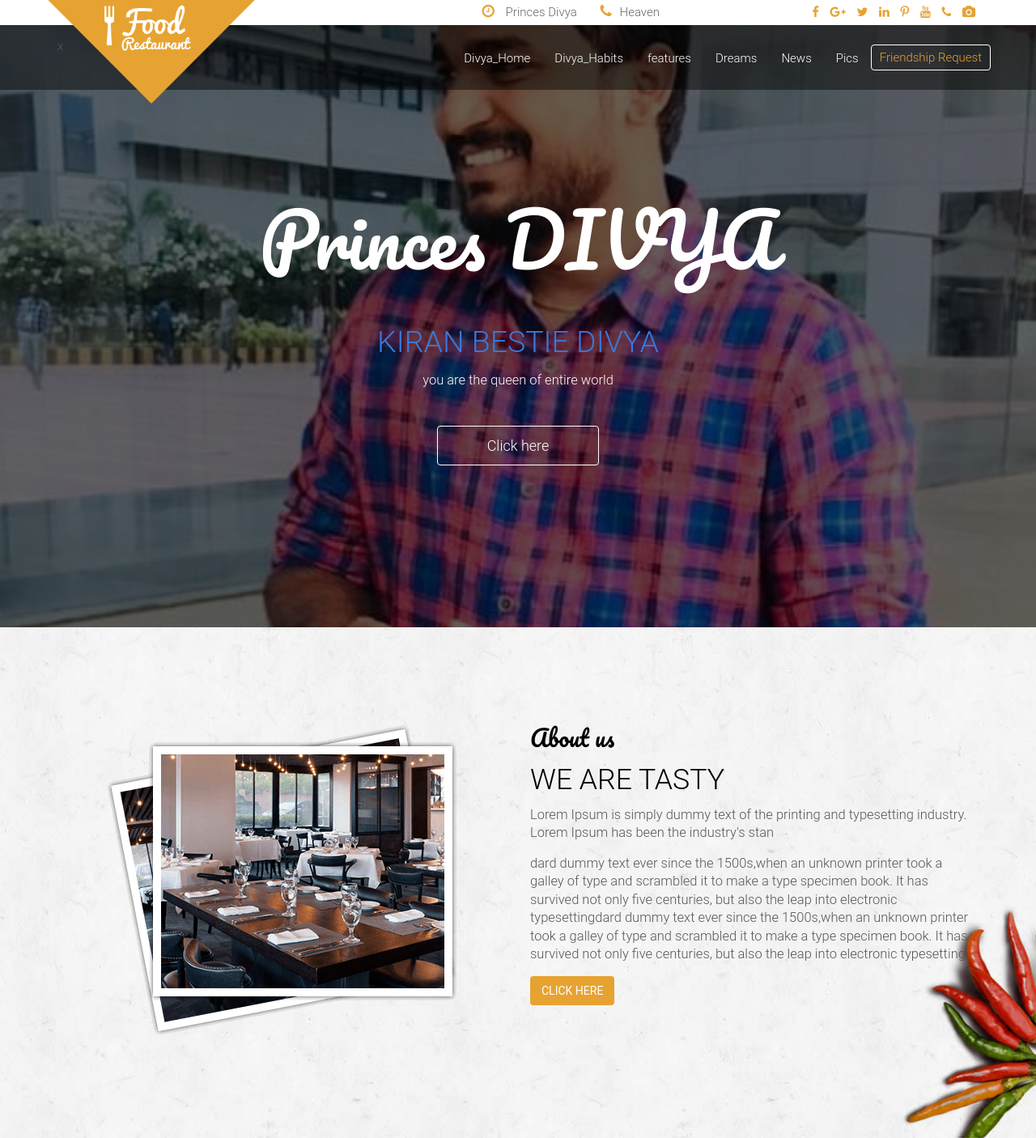
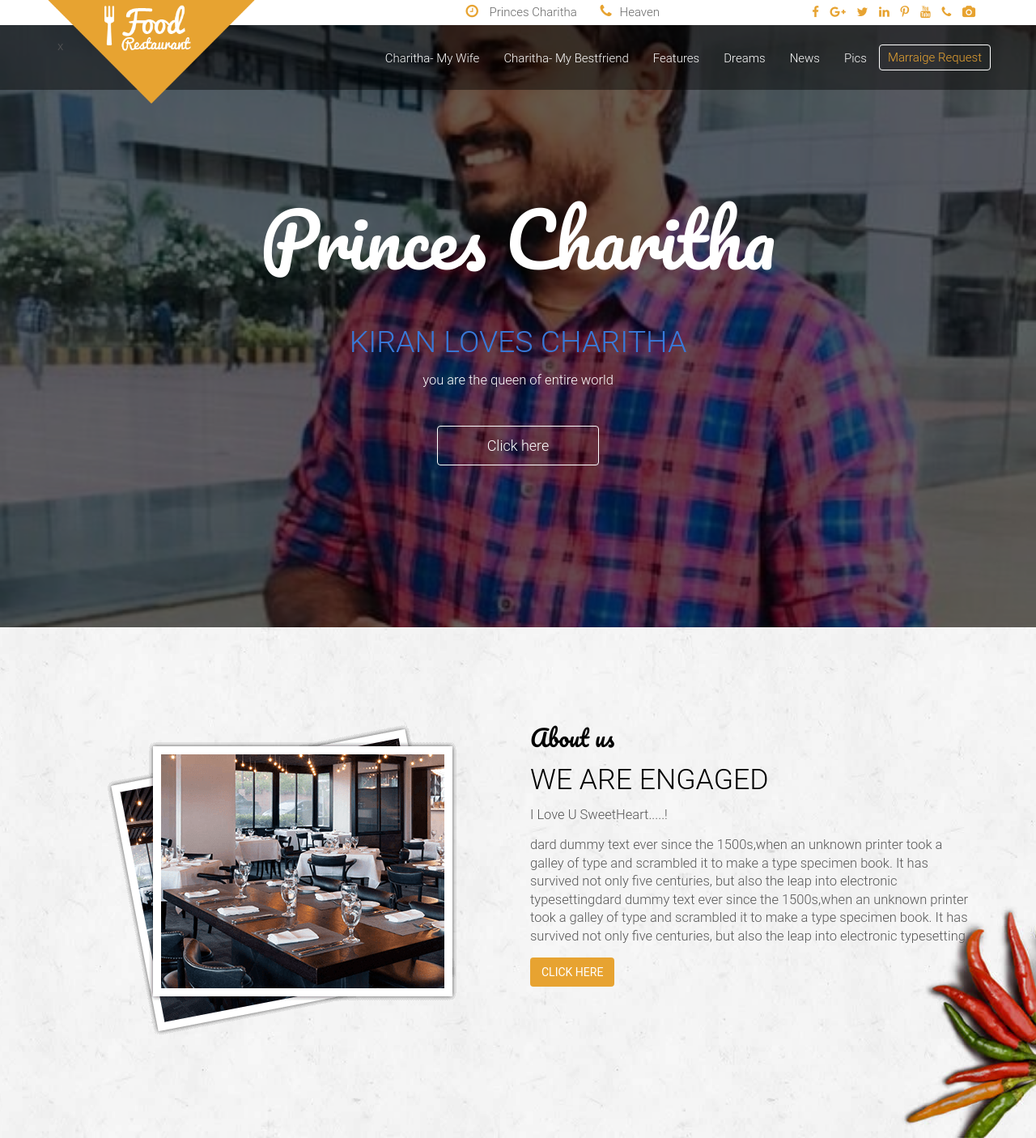
Before and after one commit to kiranbdevops/food, a plain HTML site: page index.html in a window 1280 px wide. Shown: the top 1406 px of the page at 81% size. Drawn offline with Linux system fonts and the light colour scheme.

Commit message:
Update index.html

```diff
--- a/index.html
+++ b/index.html
@@ -6,7 +6,7 @@
     <head>
         <meta charset="utf-8">
         <meta http-equiv="X-UA-Compatible" content="IE=edge,chrome=1">
-        <title>Kiran loves Divya</title>
+        <title>Kiran loves Charitha</title>
         <meta name="description" content="">
         <meta name="viewport" content="width=device-width, initial-scale=1">
         <link rel="apple-touch-icon" href="apple-touch-icon.png">
@@ -40,7 +40,7 @@
                     <div class="row">
                         <div class="col-md-5 col-md-offset-3 col-sm-12 text-right">
                             <div class="call_us_text">
-								<a href=""><i class="fa fa-clock-o"></i> Princes Divya</a>
+								<a href=""><i class="fa fa-clock-o"></i> Princes Charitha</a>
 								<a href=""><i class="fa fa-phone"></i>Heaven</a>
 							</div>
                         </div>
@@ -84,13 +84,13 @@
                                 <div class="collapse navbar-collapse" id="bs-example-navbar-collapse-1">
 
                                     <ul class="nav navbar-nav navbar-right">
-                                        <li><a href="#slider">Divya_Home</a></li>
-                                        <li><a href="#abouts">Divya_Habits</a></li>
-                                        <li><a href="#features">features</a></li>
+                                        <li><a href="#slider">Charitha- My Wife</a></li>
+                                        <li><a href="#abouts">Charitha- My Bestfriend</a></li>
+                                        <li><a href="#features">Features</a></li>
                                         <li><a href="#portfolio">Dreams</a></li>
                                         <li><a href="#ourPakeg">News</a></li>
                                         <li><a href="#mobaileapps">Pics</a></li>
-                                        <li><a href="#" class="booking">Friendship Request</a></li>
+                                        <li><a href="#" class="booking">Marraige Request</a></li>
                                     </ul>
                                 </div><!-- /.navbar-collapse -->
                             </div><!-- /.container-fluid -->
@@ -107,8 +107,8 @@
                         <div class="main_slider text-center">
                             <div class="col-md-12">
                                 <div class="main_slider_content wow zoomIn" data-wow-duration="1s">
-                                    <h1>Princes DIVYA</h1>
-					<h2>Kiran Bestie Divya</h2>
+                                    <h1>Princes Charitha</h1>
+					<h2>Kiran Loves Charitha</h2>
                                     <p> you are the queen of entire world </p>
                                     <button href="" class="btn-lg">Click here</button>
                                 </div>
@@ -133,8 +133,8 @@
                         <div class="col-md-6">
                             <div class="single_abouts_text wow slideInRight" data-wow-duration="1s">
                                 <h4>About us</h4>
-                                <h3>WE ARE TASTY</h3>
-                                <p>Lorem Ipsum is simply dummy text of the printing and typesetting industry. Lorem Ipsum has been the industry's stan</p>
+                                <h3>WE ARE ENGAGED</h3>
+                                <p>I Love U SweetHeart.....!</p>
 
                                 <p>dard dummy text ever since the 1500s,when an unknown printer took a galley of type and scrambled it to make a type specimen book. It has survived not only five centuries, but also the leap into electronic typesettingdard dummy text ever since the 1500s,when an unknown printer took a galley of type and scrambled it to make a type specimen book. It has survived not only five centuries, but also the leap into electronic typesetting</p>
 
```
